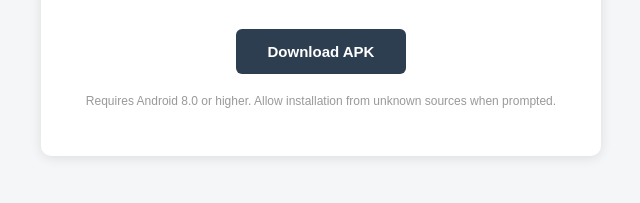
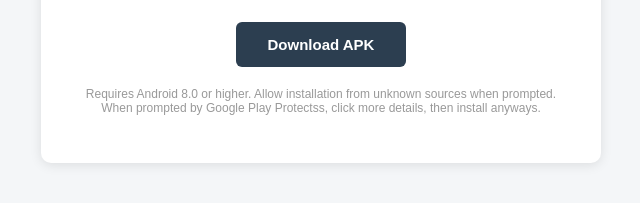
Before and after one commit to lablae/Event-and-Activity-Tracker-Android-Aplication, a plain HTML site: page index.html in a window 1280 px wide. Shown: the part 413-616 px from the top of the page, without its empty margins (319-959 px from the left). Drawn offline with Linux system fonts and the light colour scheme.

Commit message:
Update index.html

```diff
--- a/index.html
+++ b/index.html
@@ -66,7 +66,7 @@
     <a class="btn" href="https://github.com/lablae/vacation-activity-tracker/raw/main/app-release.apk" download>
       Download APK
     </a>
-    <div class="note">Requires Android 8.0 or higher. Allow installation from unknown sources when prompted.</div>
+    <div class="note">Requires Android 8.0 or higher. Allow installation from unknown sources when prompted. When prompted by Google Play Protectss, click more details, then install anyways.</div>
   </div>
 </body>
 </html>
```
